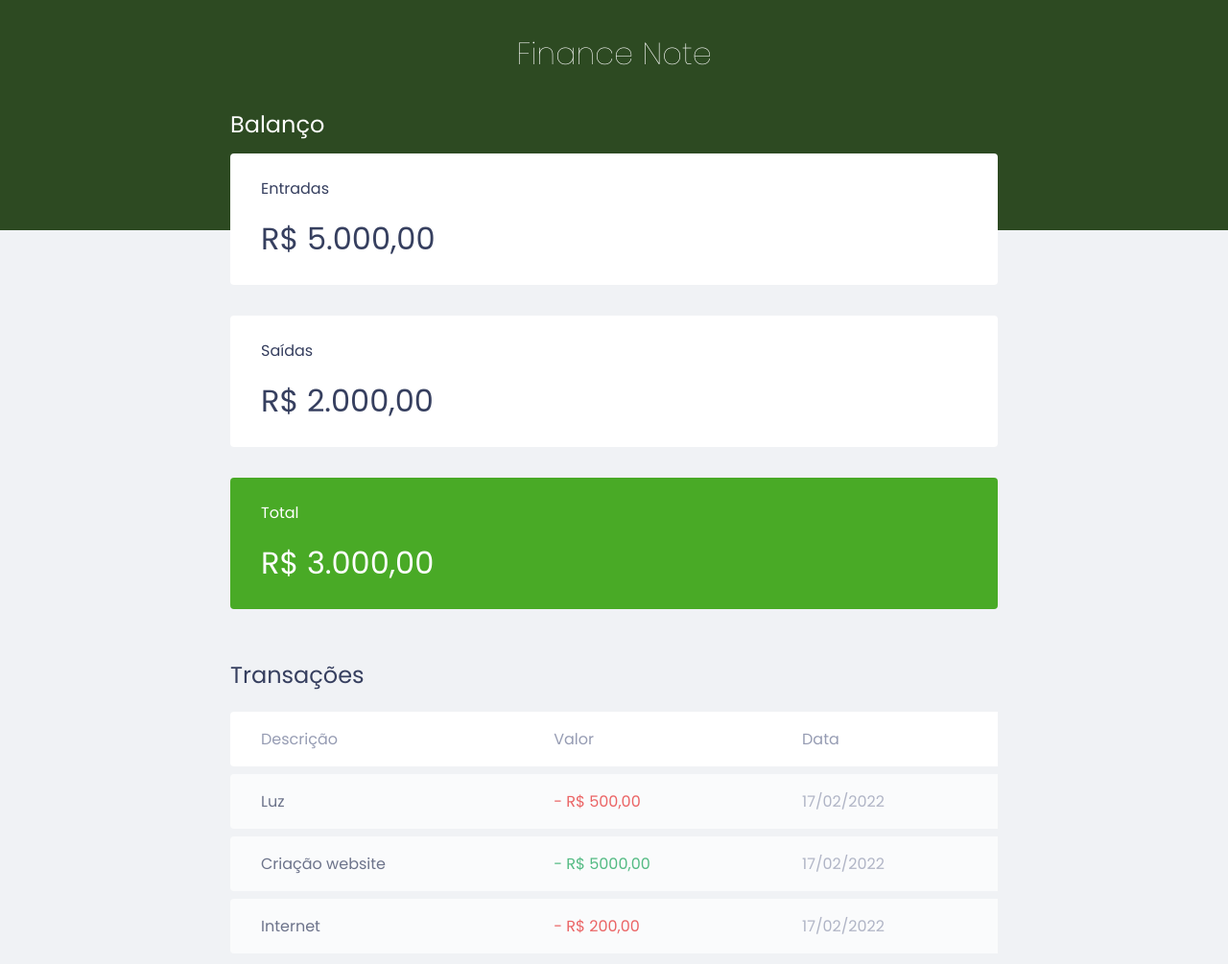
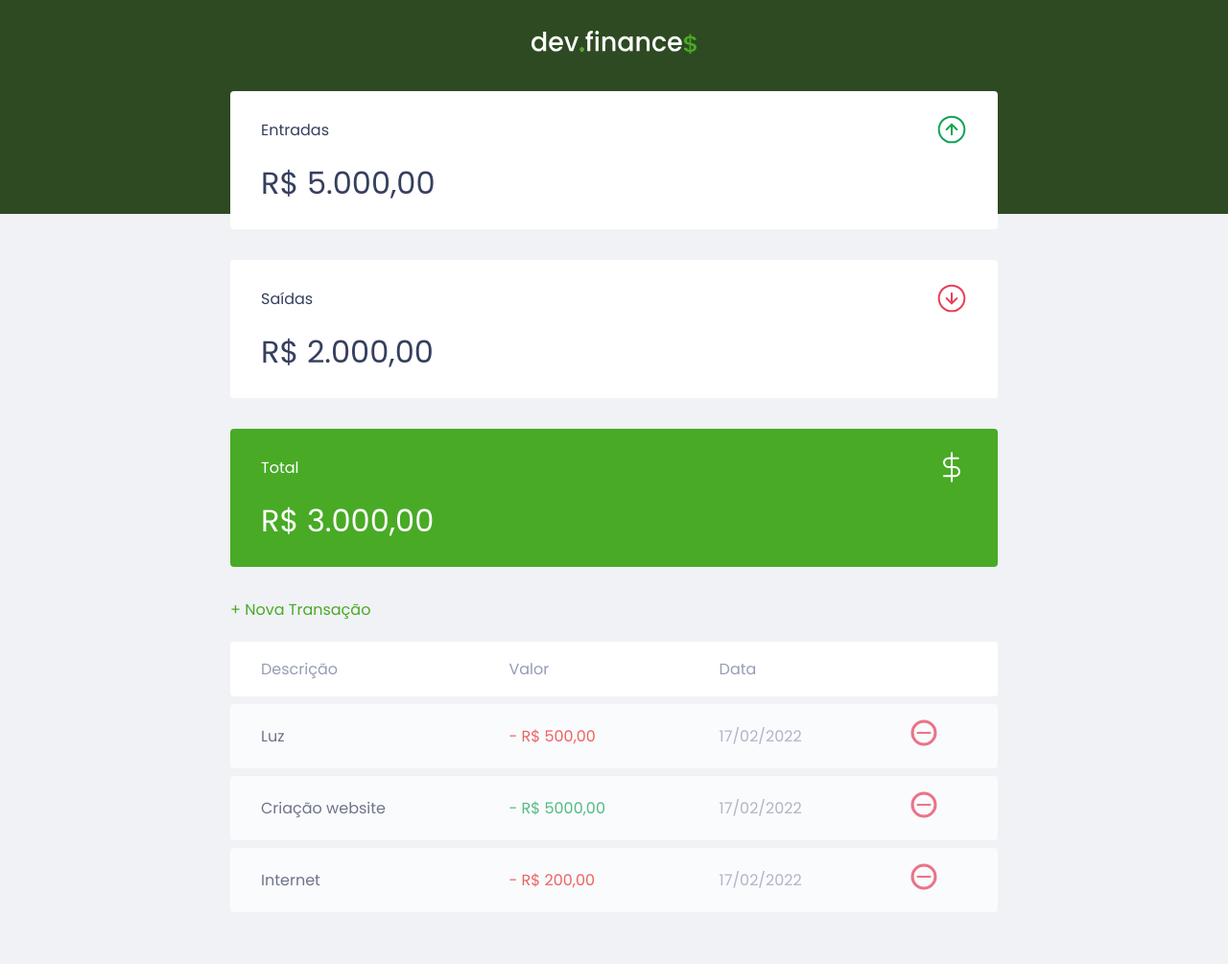
Before and after one commit to ranierelm/financenote, a plain HTML site: page index.html in a window 1280 px wide. Shown: the top 1005 px of the page at 96% size. Drawn offline with Linux system fonts and the light colour scheme.

Commit message:
adding the buttons

```diff
--- a/index.html
+++ b/index.html
@@ -20,33 +20,48 @@
 
 <body>
     <header>
-        <h1 id="logo">Finance Note</h1>
+        <img src="./assets/logo.svg" alt="Logo Finance Note">
     </header>
     <main class="container">
         <section id="balance">
-            <h2>Balanço</h2>
+            <h2 class="sr-only">Balanço</h2>
+
             <div class="card">
-                <h3>Entradas</h3>
+                <h3>
+                    <span>Entradas</span>
+                    <img src="./assets/income.svg" alt="Image de entradas">
+                </h3>
                 <p>R$ 5.000,00</p>
             </div>
             <div class="card">
-                <h3>Saídas</h3>
+                <h3>
+                    <span>Saídas</span>
+                    <img src="./assets/expense.svg" alt="Image de saídas">
+                </h3>
                 <p>R$ 2.000,00</p>
             </div>
             <div class="card total">
-                <h3>Total</h3>
+                <h3>
+                    <span>Total</span>
+                    <img src="./assets/total.svg" alt="Image de total">
+                </h3>
                 <p>R$ 3.000,00</p>
             </div>
         </section>
 
         <section id="transaction">
-            <h2>Transações</h2>
+            <h2 class="sr-only">Transações</h2>
+
+            <a href="#" class="button new">+ Nova Transação</a>
+
+
             <table id="data-table">
                 <thead>
                     <tr>
                         <th>Descrição</th>
                         <th>Valor</th>
                         <th>Data</th>
+                        <th></th>
                     </tr>
                 </thead>
                 <tbody>
@@ -54,16 +69,25 @@
                         <td class="description">Luz</td>
                         <td class="expense">- R$ 500,00</td>
                         <td class="date">17/02/2022</td>
+                        <td>
+                            <img src="./assets/minus.svg" alt="Remover Transação">
+                        </td>
                     </tr>
                     <tr>
                         <td class="description">Criação website</td>
                         <td class="income">- R$ 5000,00</td>
                         <td class="date">17/02/2022</td>
+                        <td>
+                            <img src="./assets/minus.svg" alt="Remover Transação">
+                        </td>
                     </tr>
                     <tr>
                         <td class="description">Internet</td>
                         <td class="expense">- R$ 200,00</td>
                         <td class="date">17/02/2022</td>
+                        <td>
+                            <img src="./assets/minus.svg" alt="Remover Transação">
+                        </td>
                     </tr>
                 </tbody>
             </table>
--- a/style.css
+++ b/style.css
@@ -13,6 +13,21 @@ body{
     font-family: 'Poppins', sans-serif;
 }
 
+/* Truque de Css para esconder o título,
+    mas mantendo acessibilidade.
+*/
+.sr-only{
+    position: absolute;
+    width: 1px;
+    height: 1px;
+    padding: 0;
+    margin: -1px;
+    overflow: hidden;
+    clip: rect(0, 0, 0, 0);
+    white-space: nowrap;
+    border-width: 0;
+}
+
 .container{
     width: min(90vw, 800px);
     margin: auto;
@@ -25,6 +40,22 @@ h2{
     margin-bottom: 0.8rem;
     color: var(--dark-blue);
     font-weight: normal;
+}
+
+/* Links & Buttons ==============*/
+
+a{
+    color: #49AA26;
+    text-decoration: none;
+}
+a:hover{
+    color: #3dd705;
+    text-decoration: none;
+}
+
+.button.new{
+    display: inline-block;
+    margin-bottom: .8rem;
 }
 
 /* Header ==============*/
@@ -65,6 +96,10 @@ header{
 .card h3{
     font-weight: normal;
     font-size: 1rem;
+
+    display: flex;
+    align-items: center;
+    justify-content: space-between;
 }
 
 .card p{
@@ -90,6 +125,11 @@ header{
 table thead tr th:first-child,
 table tbody tr td:first-child {
     border-radius: 0.25rem 0 0 0.25rem;
+}
+
+table thead tr th:last-child,
+table tbody tr td:last-child {
+    border-radius: 0rem 0.25rem 0.25rem 0rem;
 }
 
 table thead th{
```
